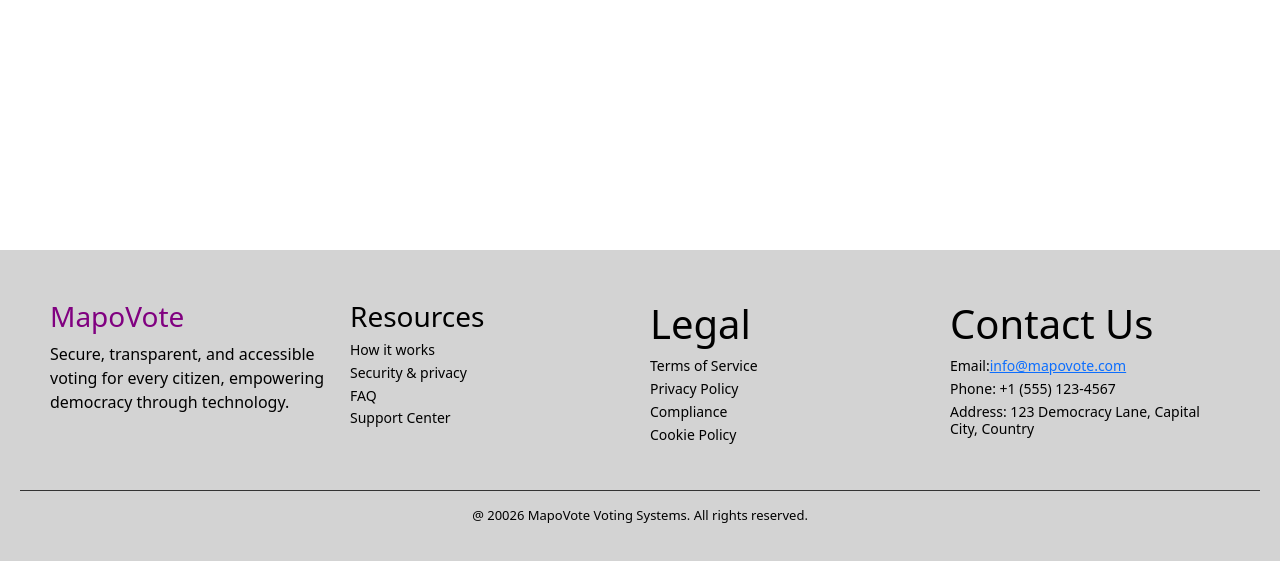
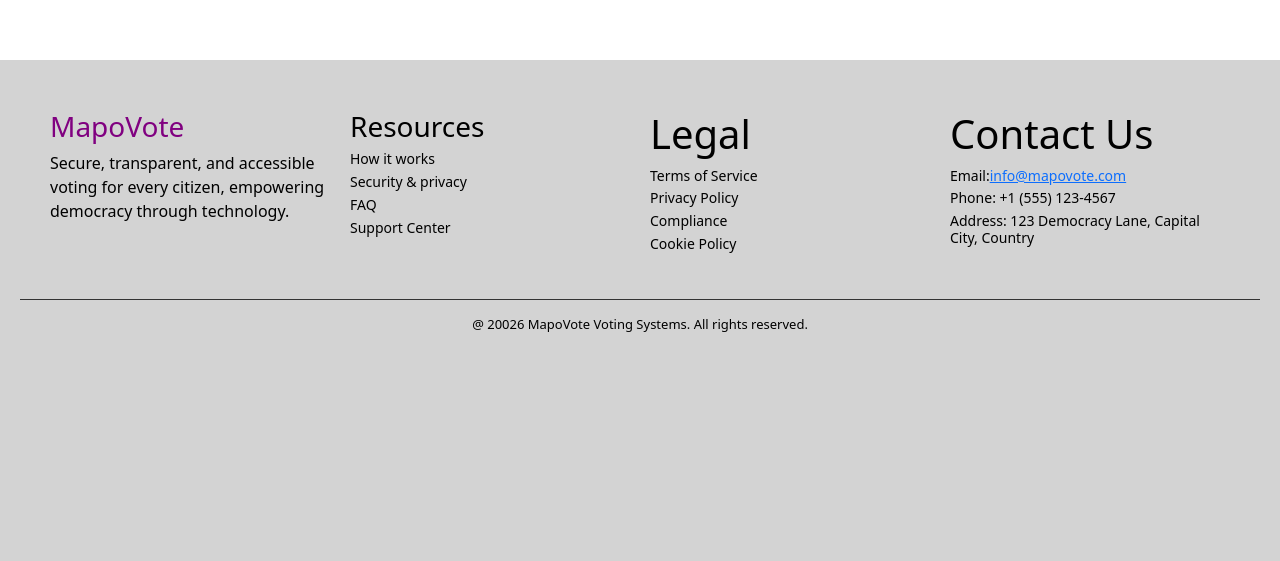
Before and after one commit to danstevemukulupi/BLOCKCHAIN-BASED-SECURED-ELECTRONIC-VOTING-DAPP, a React (Create React App) app in the folder dappvoting/: page /vote-result in a window 1280 px wide. Shown: the part 751-1312 px from the top of the page. Built offline with nearby package versions, Linux system fonts and the light colour scheme.

Commit message:
fixing layout

```diff
--- a/dappvoting/src/pages/VoterLogin.css
+++ b/dappvoting/src/pages/VoterLogin.css
@@ -182,6 +182,7 @@ textarea {
     padding: 40px 20px;
     margin-bottom: auto;
     margin-top: auto;
+    flex: 1;
 
 }
 
```
